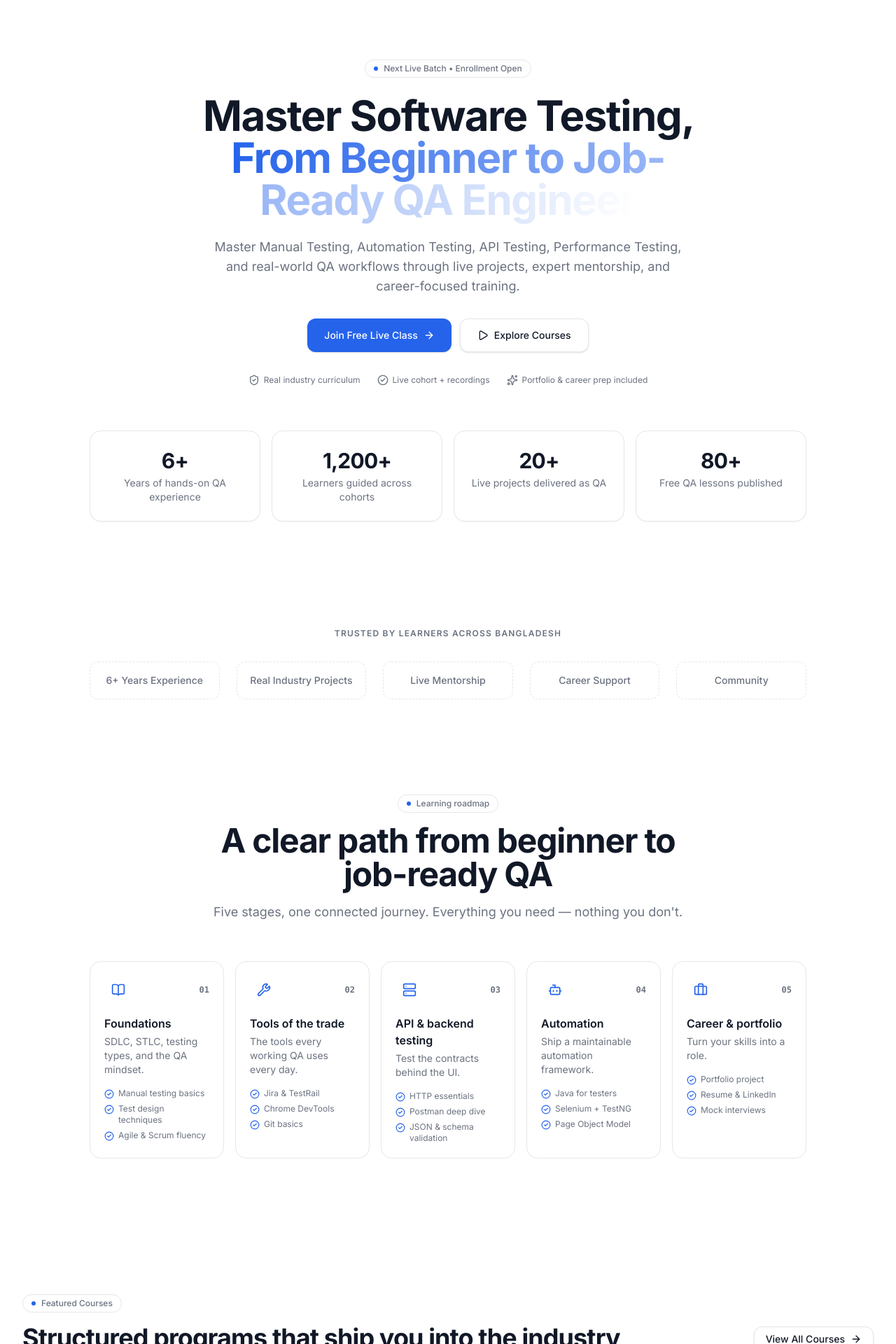
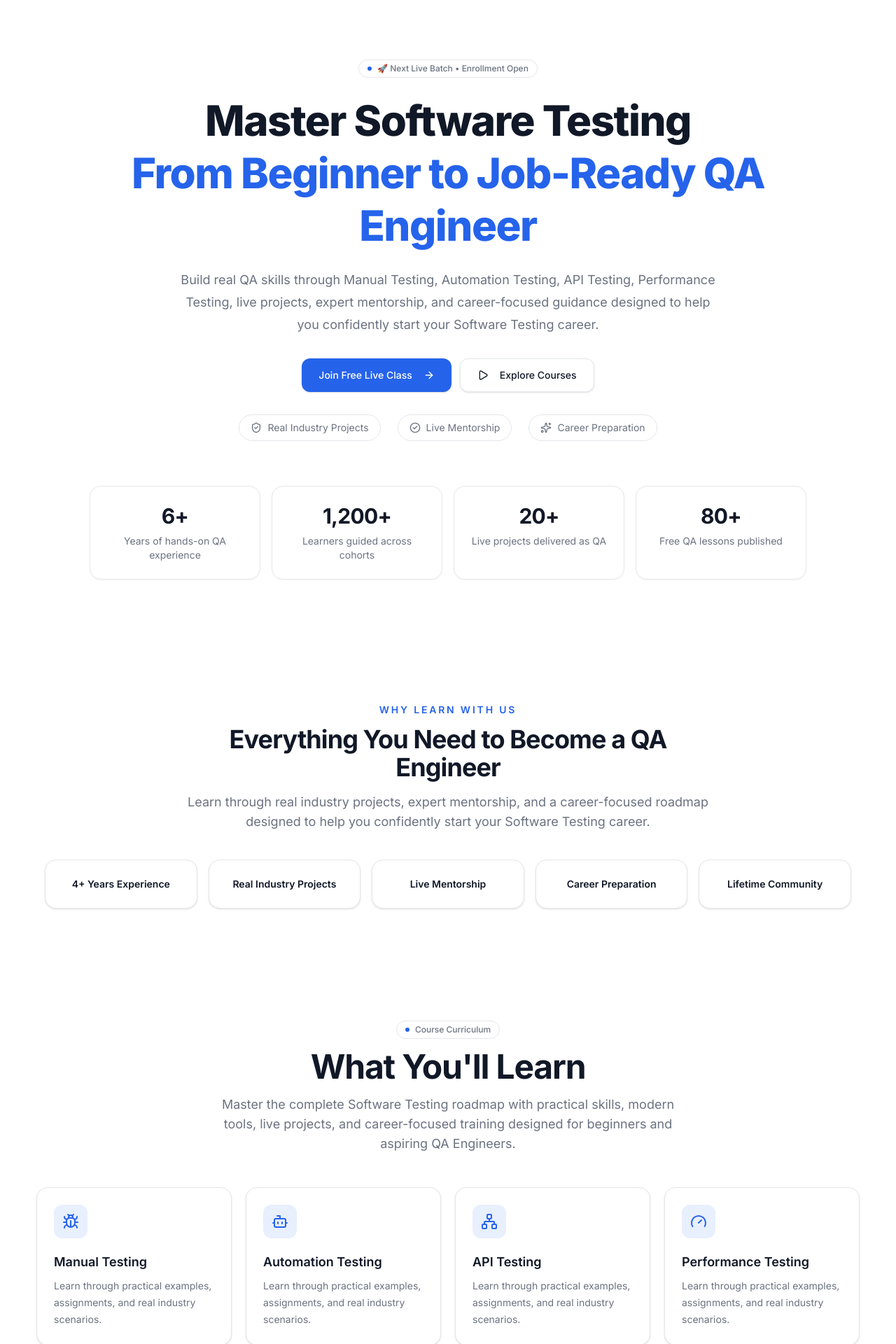
Before and after one commit to Abdullah1055/sqa-with-abdullah, a Next.js app: page / in a window 1280 px wide. Shown: the part 120-2040 px from the top of the page at 70% size. Built offline with nearby package versions, Linux system fonts and the light colour scheme.

Commit message:
improve homepage structure and branding

```diff
--- a/src/app/globals.css
+++ b/src/app/globals.css
@@ -73,6 +73,7 @@
 
 * {
   border-color: var(--border);
+  box-sizing: border-box;
 }
 
 html {
@@ -85,6 +86,7 @@ body {
   font-family: Arial, Helvetica, sans-serif;
   text-rendering: optimizeLegibility;
   -webkit-font-smoothing: antialiased;
+  overflow-x: hidden;
 }
 
 /* ===========================
@@ -93,9 +95,15 @@ body {
 
 .container-page {
   width: 100%;
-  max-width: 1280px;
+  max-width: 1240px;
   margin-inline: auto;
-  padding-inline: 1.5rem;
+  padding-inline: 1.25rem;
+}
+
+@media (min-width: 640px) {
+  .container-page {
+    padding-inline: 1.5rem;
+  }
 }
 
 @media (min-width: 1024px) {
@@ -109,21 +117,69 @@ body {
 =========================== */
 
 .section-padding {
-  padding-block: 5rem;
+  padding-block: 80px;
 }
 
 @media (min-width: 1024px) {
   .section-padding {
-    padding-block: 7rem;
+    padding-block: 112px;
   }
 }
 
 /* ===========================
-   TRANSITIONS
+   TYPOGRAPHY SYSTEM
 =========================== */
 
-a,
-button {
+.hero-title {
+  font-size: clamp(2.8rem, 6vw, 5rem);
+  font-weight: 800;
+  line-height: 1.05;
+  letter-spacing: -0.04em;
+}
+
+.hero-description {
+  max-width: 780px;
+  margin-inline: auto;
+  margin-top: 1.5rem;
+  font-size: 1.15rem;
+  line-height: 1.8;
+  color: var(--muted-foreground);
+}
+
+.section-title {
+  font-size: clamp(2rem, 4vw, 3.25rem);
+  font-weight: 800;
+  line-height: 1.1;
+  letter-spacing: -0.03em;
+}
+
+.section-description {
+  max-width: 760px;
+  margin-inline: auto;
+  margin-top: 1rem;
+  font-size: 1.125rem;
+  line-height: 1.8;
+  color: var(--muted-foreground);
+}
+
+/* ===========================
+   CARD SYSTEM
+=========================== */
+
+.card-hover {
+  transition: all 0.25s ease;
+}
+
+.card-hover:hover {
+  transform: translateY(-4px);
+}
+
+/* ===========================
+   BUTTONS
+=========================== */
+
+button,
+a {
   transition:
     color 0.2s ease,
     background-color 0.2s ease,
@@ -131,3 +187,29 @@ button {
     transform 0.2s ease,
     box-shadow 0.2s ease;
 }
+
+/* ===========================
+   UTILITIES
+=========================== */
+
+.text-gradient {
+  background: linear-gradient(
+    90deg,
+    #2563eb 0%,
+    #3b82f6 45%,
+    #60a5fa 100%
+  );
+  -webkit-background-clip: text;
+  background-clip: text;
+  color: transparent;
+}
+
+.section-divider {
+  margin-top: 4rem;
+}
+
+@media (min-width: 1024px) {
+  .section-divider {
+    margin-top: 6rem;
+  }
+}
--- a/src/app/page.tsx
+++ b/src/app/page.tsx
@@ -9,26 +9,49 @@ import { PortfolioSection } from "@/components/sections/portfolio-section";
 import { RoadmapSection } from "@/components/sections/roadmap-section";
 import { StudentSuccessSection } from "@/components/sections/student-success-section";
 import { TrustSection } from "@/components/sections/trust-section";
+import { WhatYouWillLearnSection } from "@/components/sections/what-you-will-learn-section";
 import { WhyChooseSection } from "@/components/sections/why-choose-section";
 
 export const metadata: Metadata = {
   title: "SQA with Abdullah",
   description:
-    "Learn Software Quality Assurance with practical courses, projects, blogs, and career guidance.",
+    "Learn Software Quality Assurance through real projects, live mentorship, automation tools, and career-focused training.",
 };
 
 export default function HomePage() {
   return (
     <main>
+      {/* Hero */}
       <HeroSection />
+
+      {/* Trust & Credibility */}
       <TrustSection />
+
+      {/* Skills Students Will Learn */}
+      <WhatYouWillLearnSection />
+
+      {/* Learning Roadmap */}
       <RoadmapSection />
+
+      {/* Featured Courses */}
       <FeaturedCoursesSection />
+
+      {/* Hands-on Projects */}
       <PortfolioSection />
+
+      {/* Why Choose SQA with Abdullah */}
       <WhyChooseSection />
+
+      {/* Student Success Stories */}
       <StudentSuccessSection />
+
+      {/* Free Learning Resources */}
       <LearningHubSection />
+
+      {/* Frequently Asked Questions */}
       <FaqSection />
+
+      {/* Final Call to Action */}
       <CtaBand />
     </main>
   );
--- a/src/components/sections/hero.tsx
+++ b/src/components/sections/hero.tsx
@@ -20,32 +20,33 @@ export function HeroSection() {
       />
 
       <div className="container-page relative pt-16 pb-20 md:pt-24 md:pb-28">
-        <div className="mx-auto max-w-3xl text-center">
+        <div className="mx-auto max-w-5xl text-center">
           <div className="flex justify-center">
             <SectionEyebrow>
-              Next Live Batch • Enrollment Open
+              🚀 Next Live Batch • Enrollment Open
             </SectionEyebrow>
           </div>
 
-          <h1 className="mt-6 text-4xl font-bold tracking-tight text-foreground sm:text-4xl md:text-5xl lg:text-6xl">
-            Master Software Testing,{" "}
-            <span className="bg-gradient-to-r from-primary to-info bg-clip-text text-transparent">
+          <h1 className="mt-6 text-3xl font-extrabold leading-tight tracking-tight text-foreground sm:text-4xl md:text-5xl lg:text-6xl">
+            Master Software Testing
+            <br />
+            <span className="text-primary">
               From Beginner to Job-Ready QA Engineer
             </span>
           </h1>
 
-          <p className="mx-auto mt-6 max-w-2xl text-base text-muted-foreground md:text-lg">
-            Master Manual Testing, Automation Testing,
-API Testing, Performance Testing, and real-world QA
-workflows through live projects, expert mentorship,
-and career-focused training.
+          <p className="mx-auto mt-6 max-w-3xl text-base leading-8 text-muted-foreground md:text-lg">
+            Build real QA skills through Manual Testing, Automation Testing,
+            API Testing, Performance Testing, live projects, expert mentorship,
+            and career-focused guidance designed to help you confidently start
+            your Software Testing career.
           </p>
 
           <div className="mt-8 flex flex-col items-center justify-center gap-3 sm:flex-row">
             <Button asChild size="lg" className="h-12 rounded-xl px-6">
               <Link href="/contact">
                 Join Free Live Class
-                <ArrowRight className="h-4 w-4" aria-hidden="true" />
+                <ArrowRight className="ml-2 h-4 w-4" aria-hidden="true" />
               </Link>
             </Button>
 
@@ -56,35 +57,35 @@ and career-focused training.
               className="h-12 rounded-xl px-6"
             >
               <Link href="/courses">
-                <Play className="h-4 w-4" aria-hidden="true" />
+                <Play className="mr-2 h-4 w-4" aria-hidden="true" />
                 Explore Courses
               </Link>
             </Button>
           </div>
 
-          <div className="mt-8 flex flex-wrap items-center justify-center gap-x-6 gap-y-2 text-xs text-muted-foreground">
-            <span className="inline-flex items-center gap-1.5">
+          <div className="mt-8 flex flex-wrap items-center justify-center gap-x-6 gap-y-3 text-sm text-muted-foreground">
+            <span className="inline-flex items-center gap-2 rounded-full border border-border bg-background px-4 py-2">
               <ShieldCheck
                 className="h-4 w-4 text-success"
                 aria-hidden="true"
               />
-              Real industry curriculum
+              Real Industry Projects
             </span>
 
-            <span className="inline-flex items-center gap-1.5">
+            <span className="inline-flex items-center gap-2 rounded-full border border-border bg-background px-4 py-2">
               <CheckCircle2
                 className="h-4 w-4 text-success"
                 aria-hidden="true"
               />
-              Live cohort + recordings
+              Live Mentorship
             </span>
 
-            <span className="inline-flex items-center gap-1.5">
+            <span className="inline-flex items-center gap-2 rounded-full border border-border bg-background px-4 py-2">
               <Sparkles
                 className="h-4 w-4 text-success"
                 aria-hidden="true"
               />
-              Portfolio & career prep included
+              Career Preparation
             </span>
           </div>
         </div>
@@ -93,13 +94,13 @@ and career-focused training.
           {stats.map((item) => (
             <div
               key={item.label}
-              className="rounded-2xl border border-border bg-surface p-5 text-center shadow-xs md:p-6"
+              className="rounded-2xl border border-border bg-surface p-5 text-center shadow-xs transition-all duration-200 hover:-translate-y-1 hover:shadow-md md:p-6"
             >
               <div className="text-2xl font-bold tracking-tight text-foreground md:text-3xl">
                 {item.value}
               </div>
 
-              <div className="mt-1 text-xs text-muted-foreground md:text-sm">
+              <div className="mt-2 text-xs text-muted-foreground md:text-sm">
                 {item.label}
               </div>
             </div>
--- a/src/components/sections/trust-section.tsx
+++ b/src/components/sections/trust-section.tsx
@@ -1,26 +1,38 @@
 export function TrustSection() {
-  const audiences = [
-    "6+ Years Experience",
+  const highlights = [
+    "4+ Years Experience",
     "Real Industry Projects",
     "Live Mentorship",
-    "Career Support",
-    "Community",
+    "Career Preparation",
+    "Lifetime Community",
   ];
 
   return (
-    <section className="py-10">
+    <section className="py-12 lg:py-16">
       <div className="container-page">
-        <p className="text-center text-xs font-semibold uppercase tracking-widest text-muted-foreground">
-          Trusted by learners across Bangladesh
-        </p>
+        <div className="mx-auto max-w-3xl text-center">
+          <p className="text-sm font-semibold uppercase tracking-[0.2em] text-primary">
+            Why Learn With Us
+          </p>
 
-        <div className="mx-auto mt-8 grid max-w-5xl grid-cols-2 gap-6 text-center sm:grid-cols-3 md:grid-cols-5">
-          {audiences.map((label) => (
+          <h2 className="mt-3 text-3xl font-bold tracking-tight text-foreground md:text-4xl">
+            Everything You Need to Become a QA Engineer
+          </h2>
+
+          <p className="mt-4 text-base leading-7 text-muted-foreground md:text-lg">
+            Learn through real industry projects, expert mentorship, and a
+            career-focused roadmap designed to help you confidently start your
+            Software Testing career.
+          </p>
+        </div>
+
+        <div className="mx-auto mt-10 grid max-w-6xl grid-cols-2 gap-4 md:grid-cols-3 lg:grid-cols-5">
+          {highlights.map((item) => (
             <div
-              key={label}
-              className="rounded-xl border border-dashed border-border py-4 text-sm font-medium text-muted-foreground transition-colors hover:border-primary hover:text-foreground"
+              key={item}
+              className="rounded-2xl border border-border bg-background px-5 py-6 text-center shadow-sm transition-all duration-300 hover:-translate-y-1 hover:border-primary hover:shadow-md"
             >
-              {label}
+              <p className="text-sm font-semibold text-foreground">{item}</p>
             </div>
           ))}
         </div>
--- /dev/null
+++ b/src/components/sections/what-you-will-learn-section.tsx
@@ -0,0 +1,109 @@
+import {
+  BadgeCheck,
+  Bot,
+  Briefcase,
+  Bug,
+  Database,
+  FileText,
+  FolderGit2,
+  Gauge,
+  GitBranch,
+  Globe,
+  MonitorSmartphone,
+  Network,
+} from "lucide-react";
+
+import {
+  Section,
+  SectionHeader,
+} from "@/components/common/section";
+
+const learningTopics = [
+  {
+    title: "Manual Testing",
+    icon: Bug,
+  },
+  {
+    title: "Automation Testing",
+    icon: Bot,
+  },
+  {
+    title: "API Testing",
+    icon: Network,
+  },
+  {
+    title: "Performance Testing",
+    icon: Gauge,
+  },
+  {
+    title: "Web Testing",
+    icon: Globe,
+  },
+  {
+    title: "Mobile App Testing",
+    icon: MonitorSmartphone,
+  },
+  {
+    title: "Jira & Agile",
+    icon: BadgeCheck,
+  },
+  {
+    title: "Git & GitHub",
+    icon: GitBranch,
+  },
+  {
+    title: "SQL Basics",
+    icon: Database,
+  },
+  {
+    title: "Test Case Writing",
+    icon: FileText,
+  },
+  {
+    title: "Live Projects",
+    icon: FolderGit2,
+  },
+  {
+    title: "Resume & Mock Interview",
+    icon: Briefcase,
+  },
+];
+
+export function WhatYouWillLearnSection() {
+  return (
+    <Section ariaLabelledby="learn-title">
+      <SectionHeader
+        id="learn-title"
+        eyebrow="Course Curriculum"
+        title="What You'll Learn"
+        description="Master the complete Software Testing roadmap with practical skills, modern tools, live projects, and career-focused training designed for beginners and aspiring QA Engineers."
+      />
+
+      <div className="mt-12 grid gap-5 sm:grid-cols-2 lg:grid-cols-3 xl:grid-cols-4">
+        {learningTopics.map((item) => {
+          const Icon = item.icon;
+
+          return (
+            <div
+              key={item.title}
+              className="group rounded-2xl border border-border bg-background p-6 shadow-sm transition-all duration-300 hover:-translate-y-1 hover:border-primary hover:shadow-lg"
+            >
+              <div className="flex h-12 w-12 items-center justify-center rounded-xl bg-primary/10 text-primary transition-colors duration-300 group-hover:bg-primary group-hover:text-white">
+                <Icon className="h-6 w-6" />
+              </div>
+
+              <h3 className="mt-5 text-lg font-semibold text-foreground">
+                {item.title}
+              </h3>
+
+              <p className="mt-2 text-sm leading-6 text-muted-foreground">
+                Learn through practical examples, assignments, and real industry
+                scenarios.
+              </p>
+            </div>
+          );
+        })}
+      </div>
+    </Section>
+  );
+}
```
